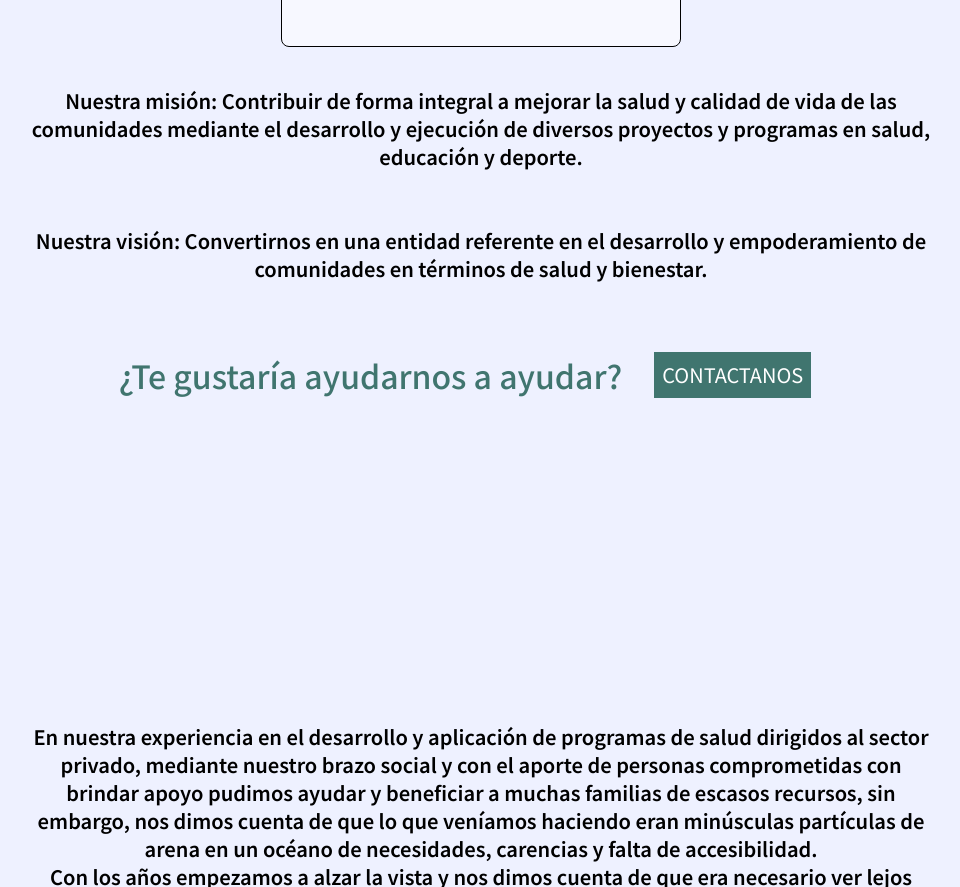
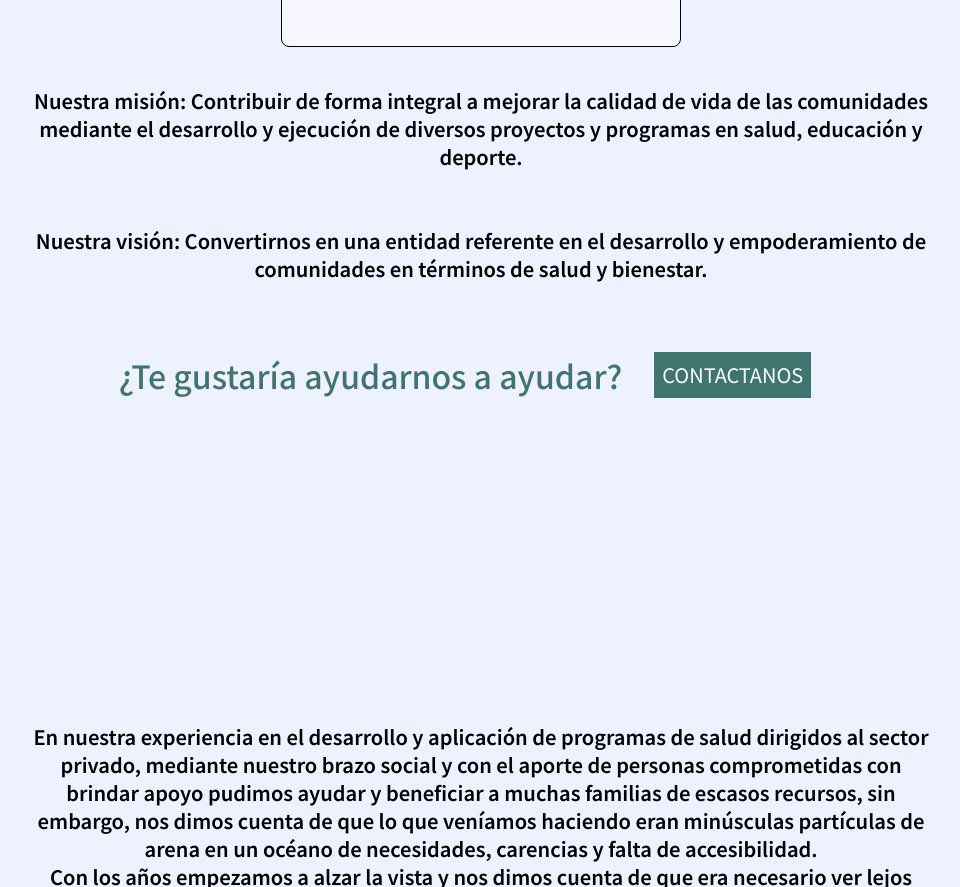
Before and after one commit to JRWebDesigner/Fundacion-BIenestar, an Astro site: page / in a window 1280 px wide. Shown: the part 1657-2544 px from the top of the page, without its empty margins (159-1119 px from the left). Built offline with nearby package versions, Linux system fonts and the light colour scheme; Astro itself is replaced by a stand-in of ours; a web font is replaced by a local one.

Commit message:
Update Features.astro

```diff
--- a/src/components/sections/Features.astro
+++ b/src/components/sections/Features.astro
@@ -71,7 +71,7 @@ const paddingClass = getPaddingClass({
             ))}
         </div>
         <div class="text-center w-[75%] mx-auto font-semibold text-xl my-6 py-4">
-          <p>Nuestra misión: Contribuir de forma integral a mejorar la salud y calidad de vida de las comunidades mediante el desarrollo y ejecución de diversos proyectos y programas en salud, educación y deporte.</p> <br/> <br/>
+          <p>Nuestra misión: Contribuir de forma integral a mejorar la calidad de vida de las comunidades mediante el desarrollo y ejecución de diversos proyectos y programas en salud, educación y deporte.</p> <br/> <br/>
           <p>Nuestra visión: Convertirnos en una entidad referente en el desarrollo y empoderamiento de comunidades en términos de salud y bienestar.</p>
         </div>
         <div class="flex justify-center items-center gap-8 w-[70%] mx-auto"><h3 class='text-secondary my-5 py-2'>¿Te gustaría ayudarnos a ayudar?</h3> <a class="bg-secondary text-white p-2" href="https://wa.link/b2okpa">CONTACTANOS<a/></div>
```
